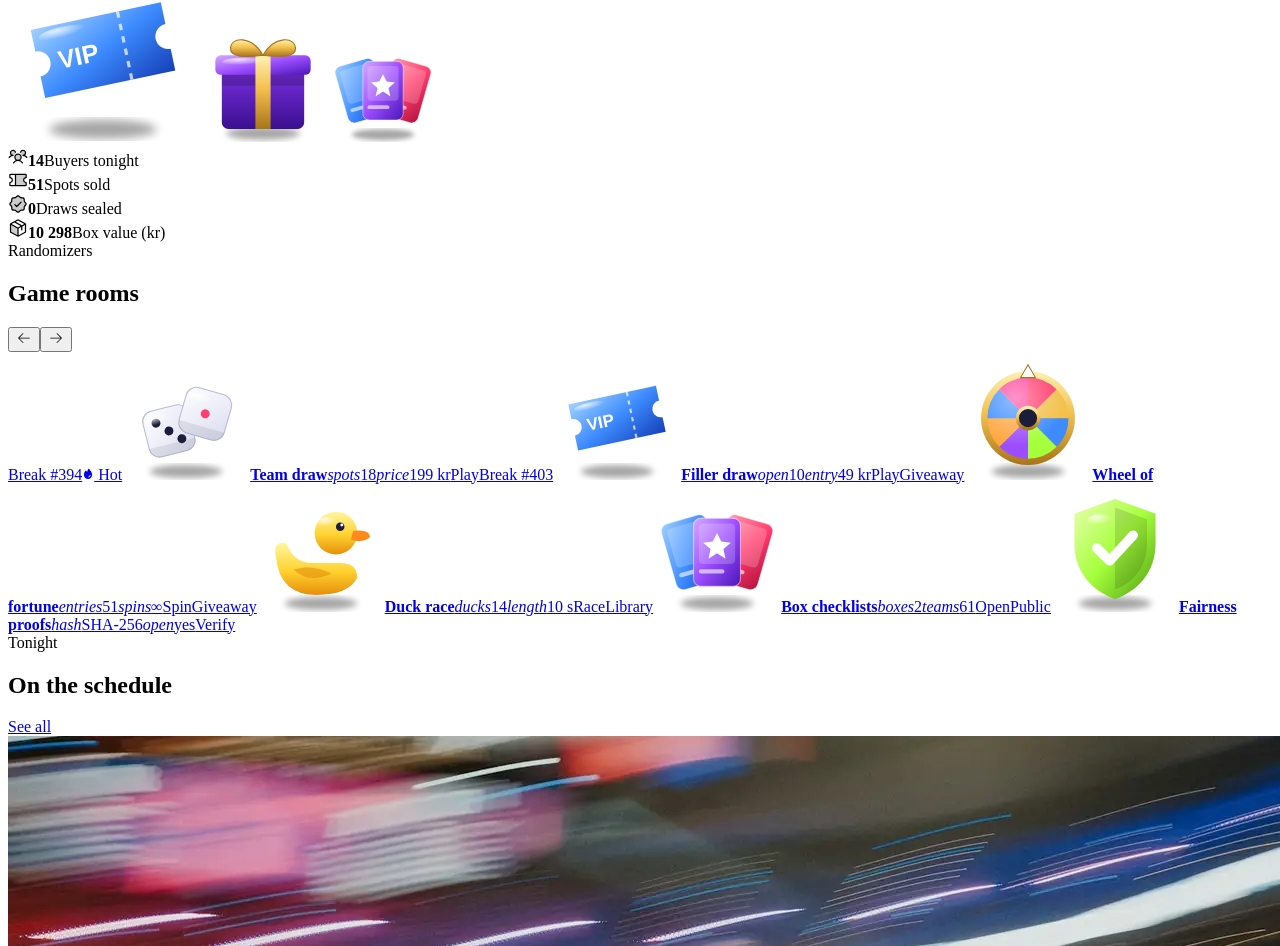
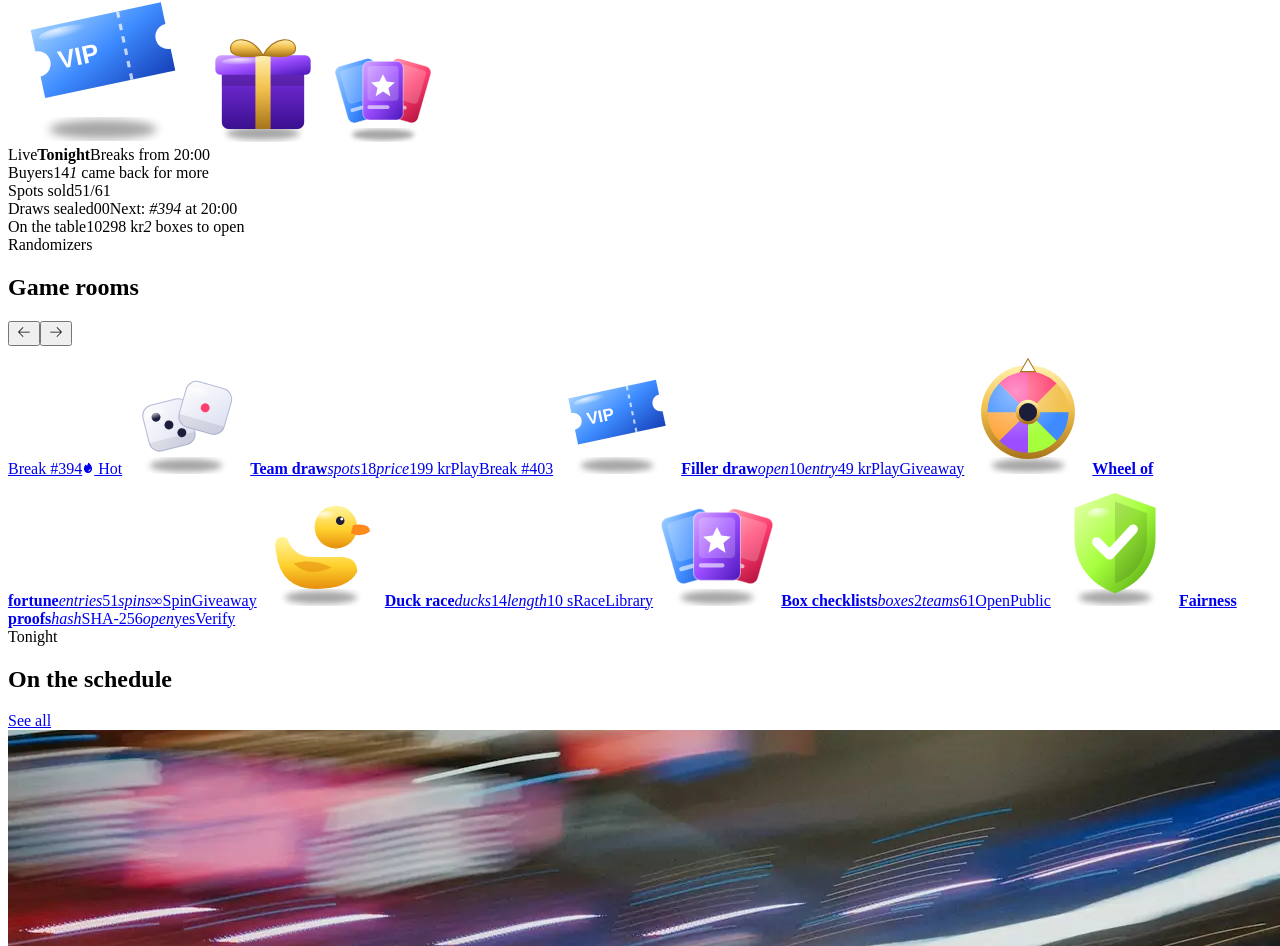
Before and after one commit to salesteam-create/breakpodden-breakportal, a React (Vite) app: page / in a window 1280 px wide. Shown: the part 2566-3512 px from the top of the page. Built offline with nearby package versions, Linux system fonts and the light colour scheme; the HTML template or start-up script is replaced by a standard one; a web font is replaced by a local one.

Commit message:
Replace KPI tiles with split-flap match scoreboard
Co-Authored-By: Claude Opus 5.5 <noreply@anthropic.com>
Claude-Session: https://claude.ai/code/session_01RrizTHgBfiE5XTM2c3BTzX

```diff
--- a/src/pages/Dashboard.tsx
+++ b/src/pages/Dashboard.tsx
@@ -36,6 +36,19 @@ const FEED = [
 ];
 const AV = ['#a6ff3d', '#9b4dff', '#3d8bff', '#ffa53d', '#ff3d9a'];
 const SLIDE_MS = 6000;
+const repeat = (() => { const m = new Map<string, number>(); ORDERS_394.forEach((o) => m.set(o.buyer, (m.get(o.buyer) ?? 0) + 1)); return [...m.values()].filter((n) => n > 1).length; })();
+const totalSpots = Object.values(SOLD).reduce((a, [, of]) => a + of, 0);
+
+/** Split-flap number: each digit on its own tile, flipping in one after another. */
+function Flap({ value, pad = 1, suffix }: { value: number; pad?: number; suffix?: string }) {
+  const digits = String(value).padStart(pad, '0').split('');
+  return (
+    <span className="flap" aria-label={`${value}${suffix ?? ''}`}>
+      {digits.map((d, k) => <span key={k} className="flap-d" style={{ animationDelay: `${300 + k * 90}ms` }}>{d}</span>)}
+      {suffix && <span className="flap-sfx">{suffix}</span>}
+    </span>
+  );
+}
 
 export default function Dashboard() {
   const [i, setI] = useState(0);
@@ -107,18 +120,32 @@ export default function Dashboard() {
           </div>
         </section>
 
-        <section className="neo-stats">
-          {[
-            { tone: 'lime', icon: 'users', v: buyers, label: 'Buyers tonight' },
-            { tone: 'violet', icon: 'ticket', v: spots, label: 'Spots sold' },
-            { tone: 'blue', icon: 'seal', v: draws.length, label: 'Draws sealed' },
-            { tone: 'orange', icon: 'box', v: boxValue, label: 'Box value (kr)' },
-          ].map((s, k) => (
-            <div key={s.label} className={`neo-stat t-${s.tone} reveal-up`} style={{ animationDelay: `${80 + k * 70}ms` }}>
-              <span className="ns-ic"><Icon name={s.icon} size={20} weight="duotone" /></span>
-              <span className="ns-txt"><b><CountUp value={s.v} /></b><span>{s.label}</span></span>
-            </div>
-          ))}
+        <section className="scoreboard reveal-up" aria-label="Tonight in numbers">
+          <div className="sb-tag">
+            <span className="sb-live"><i className="live-dot sm" /> Live</span>
+            <b>Tonight</b>
+            <span className="sb-sub">Breaks from 20:00</span>
+          </div>
+          <div className="sb-cell">
+            <span className="sb-label">Buyers</span>
+            <Flap value={buyers} />
+            <span className="sb-ctx"><em>{repeat}</em> came back for more</span>
+          </div>
+          <div className="sb-cell">
+            <span className="sb-label">Spots sold</span>
+            <Flap value={spots} suffix={`/${totalSpots}`} />
+            <span className="sb-meter" aria-hidden="true">{Array.from({ length: 20 }, (_, k) => <i key={k} className={k < Math.round((spots / totalSpots) * 20) ? 'on' : ''} />)}</span>
+          </div>
+          <div className="sb-cell">
+            <span className="sb-label">Draws sealed</span>
+            <Flap value={draws.length} pad={2} />
+            <span className="sb-ctx">{draws.length ? <><em>{draws.filter((d) => d.revealed).length}</em> already verified</> : <>Next: <em>#394</em> at 20:00</>}</span>
+          </div>
+          <div className="sb-cell">
+            <span className="sb-label">On the table</span>
+            <Flap value={boxValue} suffix=" kr" />
+            <span className="sb-ctx"><em>{BREAKS.length}</em> boxes to open</span>
+          </div>
         </section>
 
         <section className="neo-rooms">
--- a/src/styles.css
+++ b/src/styles.css
@@ -1263,3 +1263,43 @@ h2, .panel-title { font-weight: 800; }
   background: conic-gradient(from var(--spin), transparent 0deg, rgba(166, 255, 61, .9) 60deg, #ffffff 86deg, rgba(61, 255, 200, .9) 112deg, transparent 150deg, transparent 360deg); }
 @keyframes spinStroke { to { --spin: 360deg; } }
 .live-foot::before, .live-foot::after { animation-duration: 2.8s; }
+
+/* ---------- Scoreboard (replaces KPI tiles) ----------
+   A match-day scoreboard: one panel, split-flap digits, real context per figure. */
+.scoreboard { display: grid; grid-template-columns: 150px repeat(4, minmax(0, 1fr)); border-radius: 18px; overflow: hidden;
+  background: linear-gradient(180deg, #0f1230, #090b1f); border: 1px solid rgba(150, 160, 255, .16);
+  box-shadow: inset 0 1px 0 rgba(255, 255, 255, .06), 0 20px 40px rgba(0, 0, 0, .35); position: relative; }
+.scoreboard::after { content: ''; position: absolute; inset: 0; pointer-events: none; opacity: .35;
+  background: repeating-linear-gradient(0deg, rgba(255, 255, 255, .025) 0 1px, transparent 1px 3px); }
+.sb-tag { display: flex; flex-direction: column; justify-content: center; gap: 2px; padding: 16px 18px; background: linear-gradient(135deg, #a6ff3d, #5fe03a); color: #0c1600; clip-path: polygon(0 0, 100% 0, 88% 100%, 0 100%); }
+.sb-tag b { font-family: var(--display); font-size: 20px; text-transform: uppercase; line-height: 1; }
+.sb-sub { font-size: 11px; font-weight: 700; opacity: .7; }
+.sb-live { display: inline-flex; align-items: center; gap: 6px; font-size: 10.5px; font-weight: 800; letter-spacing: .14em; text-transform: uppercase; }
+.sb-cell { display: flex; flex-direction: column; justify-content: center; gap: 8px; padding: 16px 20px; border-left: 1px solid rgba(150, 160, 255, .1); }
+.sb-cell:first-of-type { border-left: 0; }
+.sb-label { font-size: 10.5px; font-weight: 800; letter-spacing: .16em; text-transform: uppercase; color: var(--dim); }
+.flap { display: inline-flex; align-items: baseline; gap: 3px; perspective: 400px; }
+.flap-d { position: relative; display: inline-grid; place-items: center; min-width: 26px; height: 36px; padding: 0 4px; border-radius: 5px;
+  font-family: 'JetBrains Mono', monospace; font-weight: 600; font-size: 24px; color: #f3f4ff;
+  background: linear-gradient(180deg, #23274d 0 49%, #1a1d3e 51% 100%); box-shadow: inset 0 1px 0 rgba(255, 255, 255, .08), 0 2px 0 #05061a;
+  transform-origin: 50% 50%; animation: flapIn .55s cubic-bezier(.3, 1.4, .5, 1) both; }
+.flap-d::after { content: ''; position: absolute; left: 0; right: 0; top: 50%; height: 1px; background: rgba(0, 0, 0, .55); }
+@keyframes flapIn { from { transform: rotateX(-90deg); opacity: 0; } }
+.flap-sfx { margin-left: 4px; font-size: 13px; font-weight: 700; color: var(--muted); }
+.sb-ctx { font-size: 12px; color: var(--muted); }
+.sb-ctx em { font-style: normal; font-weight: 800; color: var(--lime); }
+.sb-meter { display: flex; gap: 2px; }
+.sb-meter i { flex: 1; height: 6px; border-radius: 1px; background: rgba(255, 255, 255, .08); }
+.sb-meter i.on { background: var(--lime); box-shadow: 0 0 6px rgba(166, 255, 61, .55); }
+.scoreboard:hover .flap-d { animation: flapIn .5s cubic-bezier(.3, 1.4, .5, 1) both; }
+@media (max-width: 1100px) {
+  .scoreboard { grid-template-columns: repeat(2, minmax(0, 1fr)); }
+  .sb-tag { grid-column: 1 / -1; flex-direction: row; align-items: center; gap: 12px; clip-path: none; padding: 10px 16px; }
+  .sb-cell:nth-of-type(odd) { border-left: 0; }
+  .sb-cell { border-top: 1px solid rgba(150, 160, 255, .1); }
+}
+@media (max-width: 720px) {
+  .flap-d { min-width: 20px; height: 30px; font-size: 19px; }
+  .sb-cell { padding: 14px; }
+}
+@media (prefers-reduced-motion: reduce) { .flap-d { animation: none !important; } }
```
